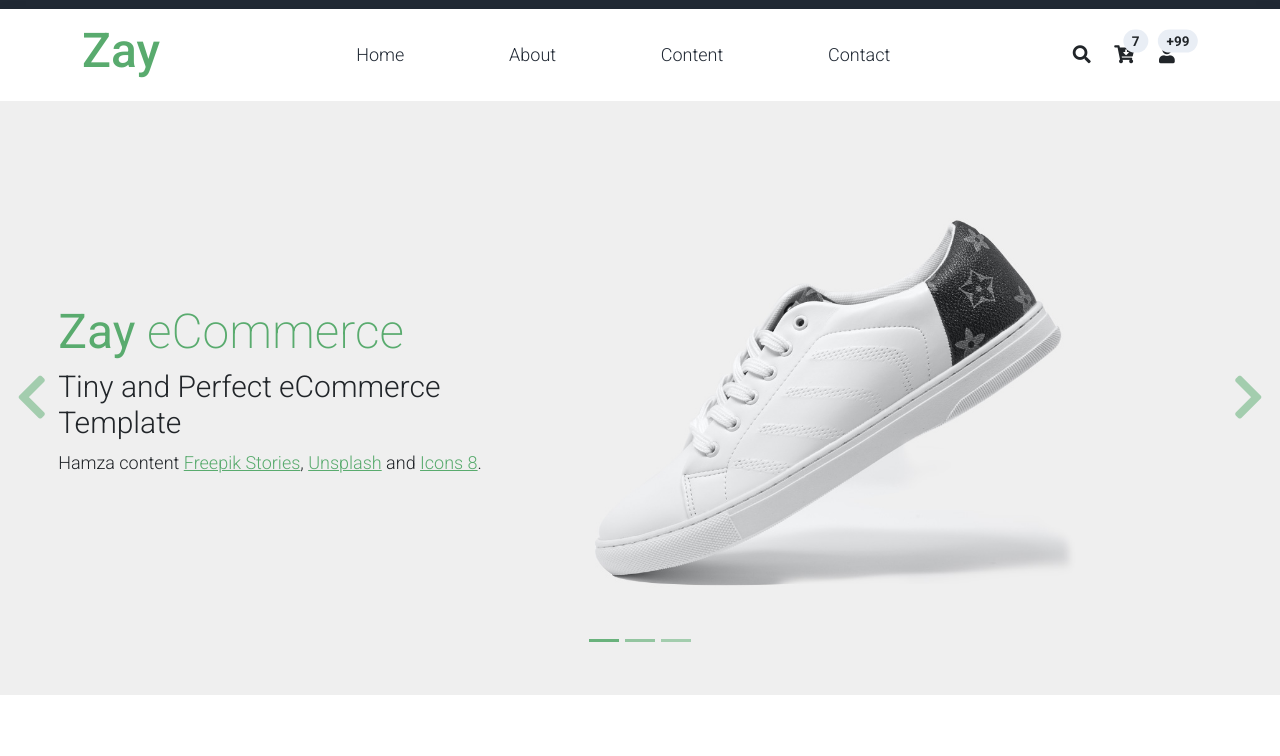
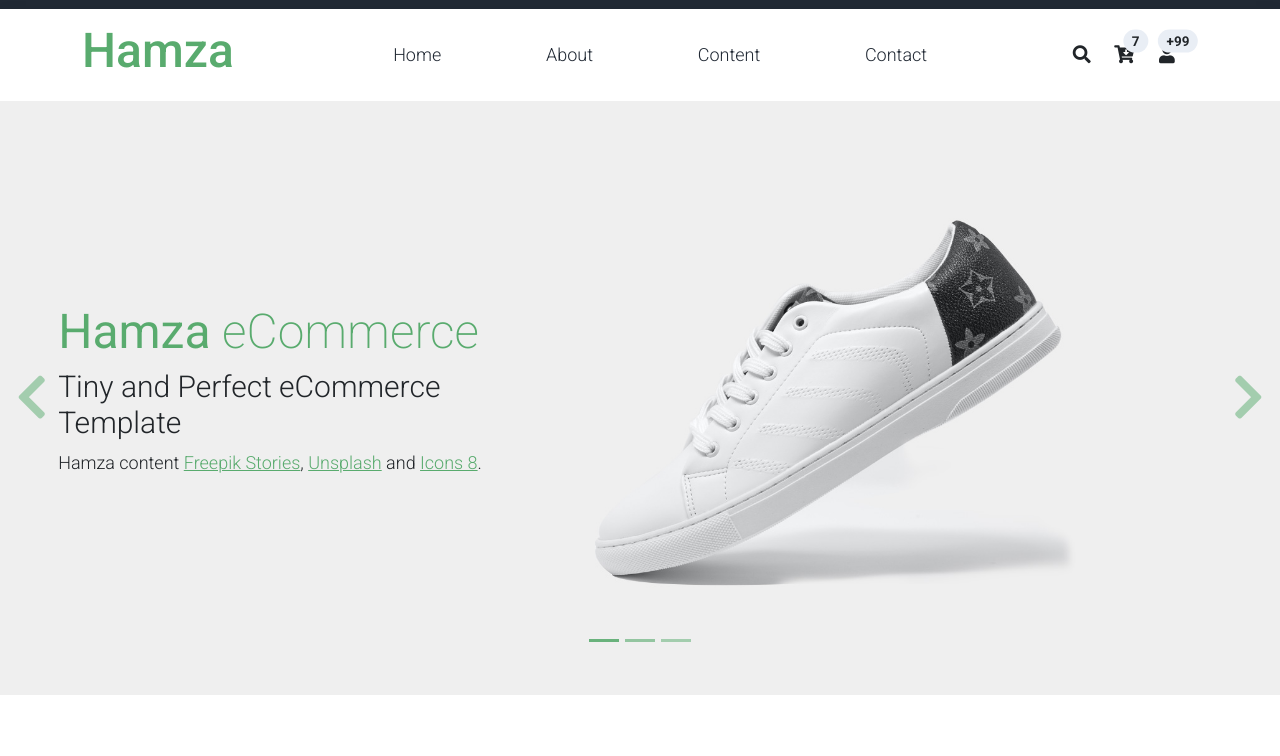
Before and after one commit to HamzaFun/HFG, a plain HTML site: page index.html in a window 1280 px wide. Shown: the part 31-787 px from the top of the page. Drawn offline with nearby package versions, Linux system fonts and the light colour scheme; a script that the page names is missing.

Commit message:
Update index.html

```diff
--- a/index.html
+++ b/index.html
@@ -47,7 +47,7 @@
         <div class="container d-flex justify-content-between align-items-center">
 
             <a class="navbar-brand text-success logo h1 align-self-center" href="index.html">
-                Zay
+                Hamza
             </a>
 
             <button class="navbar-toggler border-0" type="button" data-bs-toggle="collapse" data-bs-target="#templatemo_main_nav" aria-controls="navbarSupportedContent" aria-expanded="false" aria-label="Toggle navigation">
@@ -133,7 +133,7 @@
                         </div>
                         <div class="col-lg-6 mb-0 d-flex align-items-center">
                             <div class="text-align-left align-self-center">
-                                <h1 class="h1 text-success"><b>Zay</b> eCommerce</h1>
+                                <h1 class="h1 text-success"><b>Hamza</b> eCommerce</h1>
                                 <h3 class="h2">Tiny and Perfect eCommerce Template</h3>
                                 <p>
                                     Hamza content <a rel="sponsored" class="text-success" href="https://stories.freepik.com/" target="_blank">Freepik Stories</a>,
@@ -156,8 +156,7 @@
                                 <h1 class="h1">Proident occaecat</h1>
                                 <h3 class="h2">Aliquip ex ea commodo consequat</h3>
                                 <p>
-                                    You are permitted to use this Zay CSS template for your commercial websites.
-                                    You are <strong>not permitted</strong> to re-distribute the template ZIP file in any kind of template collection websites.
+
                                 </p>
                             </div>
                         </div>
```
